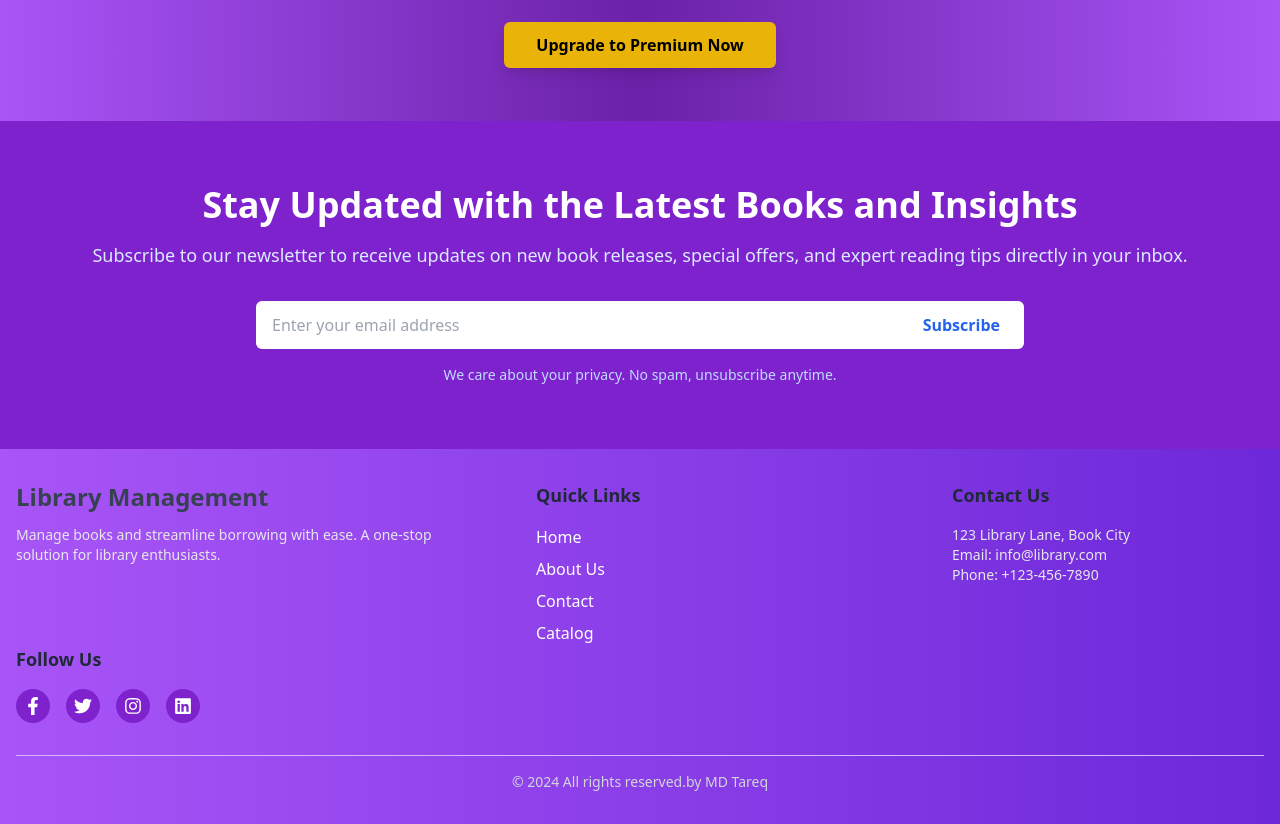
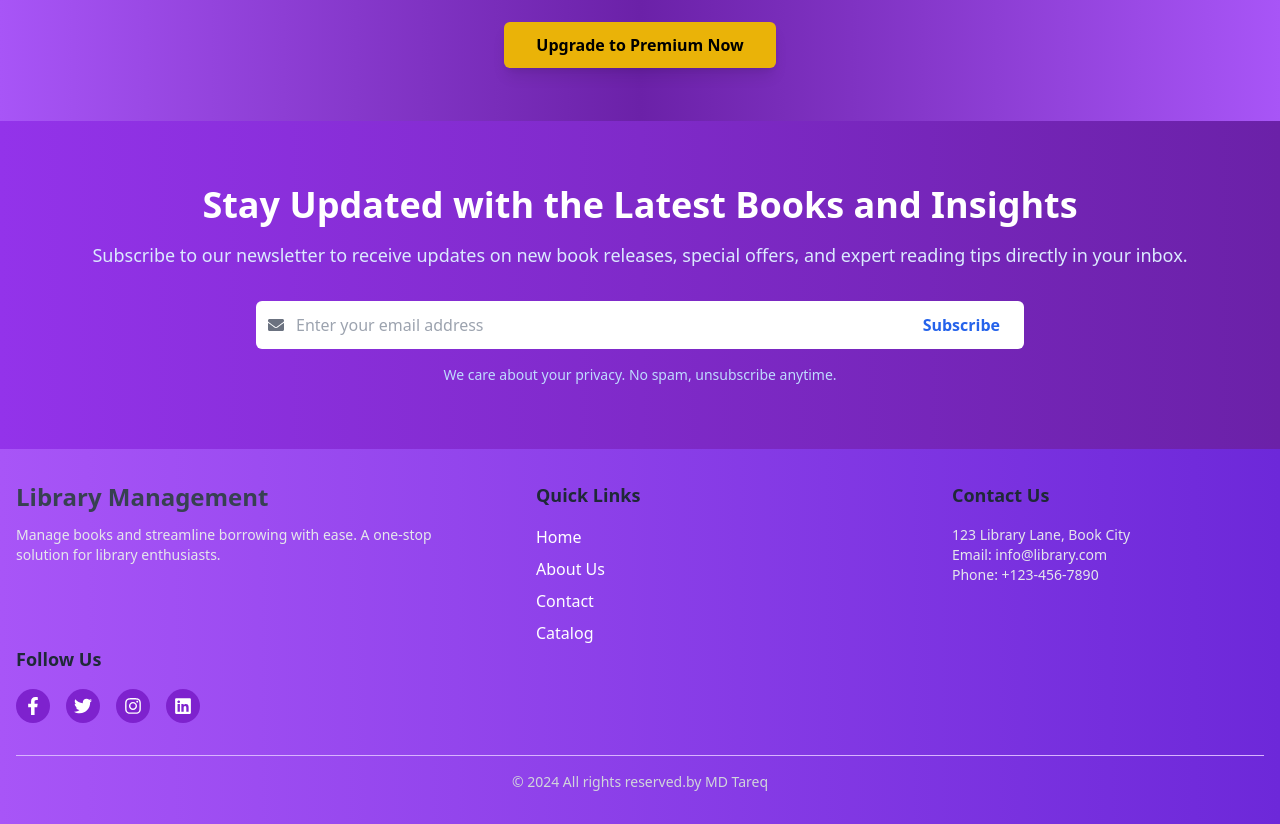
Before and after one commit to Joynal-Abedin85/book-bundle, a React (Vite) app: page / in a window 1280 px wide. Shown: the part 3502-4326 px from the top of the page. Built offline with nearby package versions, Linux system fonts and the light colour scheme; no server answers.

Commit message:
change newslatter page

```diff
--- a/src/ejpupdate/Newslatter.jsx
+++ b/src/ejpupdate/Newslatter.jsx
@@ -1,13 +1,14 @@
 import React from 'react';
+import { FaEnvelope } from 'react-icons/fa'; // Icon for the input
 
 const Newslatter = () => {
   return (
     <div>
-            <section className="bg-purple-700 py-16">
-      <div className="max-w-7xl mx-auto px-4 sm:px-6 lg:px-8 text-center">
+      <section className="bg-gradient-to-r from-purple-600 to-purple-800 py-16">
+        <div className="max-w-7xl mx-auto px-4 sm:px-6 lg:px-8 text-center text-white">
 
           {/* Heading */}
-        <h2 className="text-3xl font-extrabold text-white sm:text-4xl">
+          <h2 className="text-3xl font-extrabold sm:text-4xl">
             Stay Updated with the Latest Books and Insights
           </h2>
           <p className="mt-4 text-lg text-blue-100">
@@ -18,18 +19,21 @@ const Newslatter = () => {
           <div className="mt-8 flex justify-center">
             <form className="flex flex-col sm:flex-row items-center w-full max-w-3xl">
 
-            {/* Email Input */}
+              {/* Email Input with Icon */}
+              <div className="relative w-full sm:w-auto flex-grow">
                 <input
                   type="email"
                   placeholder="Enter your email address"
-              className="w-full sm:w-auto flex-grow px-4 py-3 rounded-l-md focus:outline-none"
+                  className="w-full px-4 py-3 pl-10 rounded-l-md focus:outline-none focus:ring-2 focus:ring-purple-500"
                   required
                 />
+                <FaEnvelope className="absolute left-3 top-1/2 transform -translate-y-1/2 text-gray-500" />
+              </div>
 
               {/* Subscribe Button */}
               <button
                 type="submit"
-              className="bg-white text-blue-600 font-semibold py-3 px-6 rounded-r-md hover:bg-blue-100 transition-colors duration-300"
+                className="bg-white text-blue-600 font-semibold py-3 px-6 rounded-r-md hover:bg-blue-200 transition-all duration-300 transform hover:scale-105"
               >
                 Subscribe
               </button>
```
Lines whose indentation alone changed are shown as unchanged.
